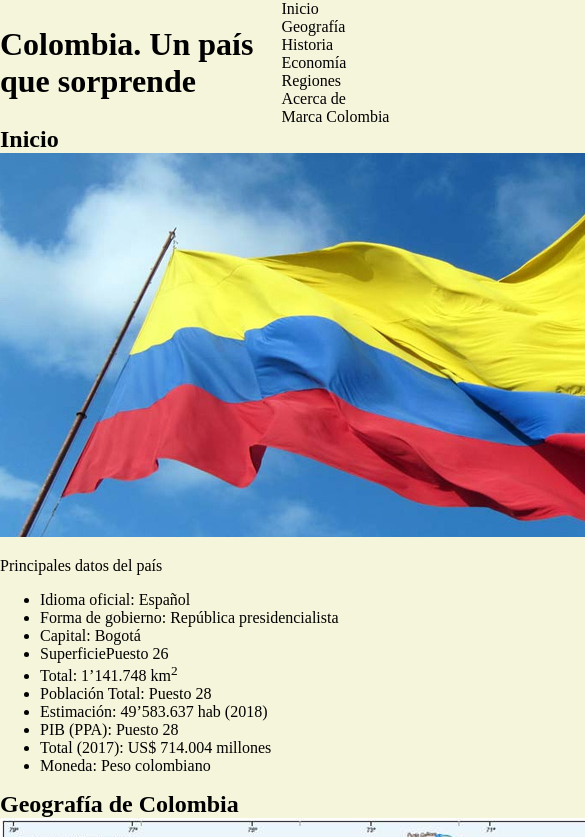
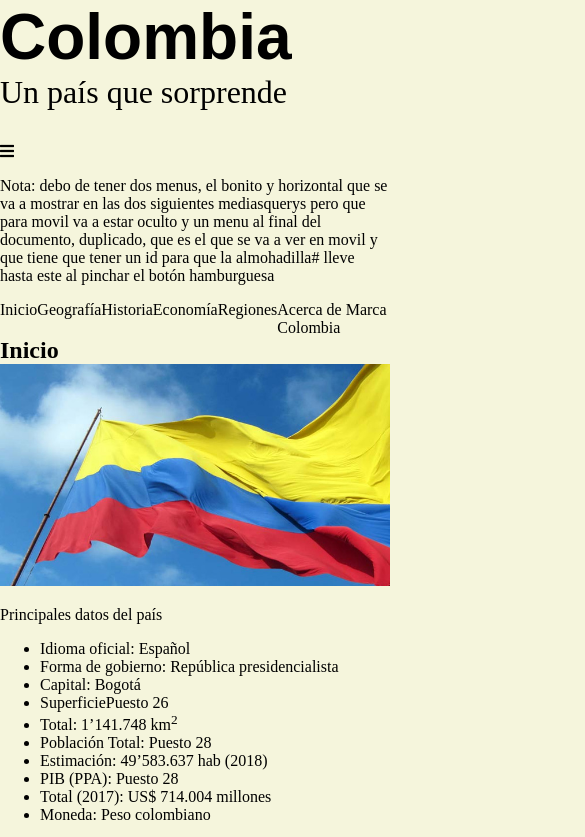
Before and after one commit to DiegoLopezSuarez/Modulo1WEB_CSS, a website: page proyecto_Colombia/proyecto.html in a window 390 px wide. Shown: the top 837 px of the page, 585 px wide, since content can reach past the window. Drawn offline with Linux system fonts and the light colour scheme; a web font is replaced by a local one.

Commit message:
metida hamburguesa menu y tamaños responsive

```diff
--- a/proyecto_Colombia/css/01b_styless_Colombia.css
+++ b/proyecto_Colombia/css/01b_styless_Colombia.css
@@ -14,14 +14,44 @@ body {
     background-color: beige;
 }
 
-header {
-    display: flex;
-    justify-content: space-between;
-    align-items: center;
+h1 {
+    display: block;
+    font-size: 4rem;
+    font-family: 'Encode Sans Condensed', sans-serif;
   }
+
+.subtitulo {
+    display: block;
+    font-size: 2rem;
+    margin-top: 0rem;
+    font-family: font-family: 'Roboto', sans-serif;
+  }
+
+/* enlace para meter las dos tipos de letras:
+<link href="https://fonts.googleapis.com/css?family=Encode+Sans+Condensed|Roboto" rel="stylesheet">
+
+y forma de colocarlas en CSS:
+font-family: 'Roboto', sans-serif;
+font-family: 'Encode Sans Condensed', sans-serif;
+
+
+PARA LA HAMBURGUESA
+
+enlace en head:
+
+<link rel="stylesheet" href="https://use.fontawesome.com/releases/v5.1.0/css/all.css">
+    <link rel="stylesheet" type="text/css" media="screen"
+
+forma de llamarlo desde CSS:
+<a href="#bottom-menu">
+<i class="fas fa-bars"></i></a>
+
+*/
+
 
 nav ul {
     list-style: none;
+    display:flex;
   }
 
   nav a {
@@ -29,11 +59,34 @@ nav ul {
     text-decoration: none;
   }
 
+  section {
+      min-height:  50vh;
+
+   }
+
+.main_wrapper
+{
+width: 95%;
+margin-left: auto;
+margin-right: auto;
+}
+
+img {
+width: 100%
+}
 
 
 
 
-/*
+/*  {}
+
+Mediaquery O: Mobile
+
+header {
+    display: flex;
+    justify-content: space-between;
+    align-items: center;
+  }
 header{
     width: 50%;
     float: left;
--- a/proyecto_Colombia/proyecto.html
+++ b/proyecto_Colombia/proyecto.html
@@ -9,6 +9,8 @@
     <meta name="keywords" content="Colombia, Geografía de Colombia, Historia de Colombia, Economía de Colombia,Regiones de Colombia">
     <meta name="author" content="Diego López Suárez">
     <meta name="generator"  content="VSC">
+    <link href="https://fonts.googleapis.com/css?family=Encode+Sans+Condensed|Roboto" rel="stylesheet">
+    <link rel="stylesheet" href="https://use.fontawesome.com/releases/v5.1.0/css/all.css">
     <link rel="stylesheet" type="text/css" media="screen" href="./css/01b_styless_Colombia.css">
     <link rel="shortcut icon" href="./assets/favicon.png" type="image/png">
 </head>
@@ -17,13 +19,17 @@
 
     <header id="inicio">
 
-        <h1>Colombia. Un país que sorprende</h1>
+        <h1>Colombia</h1>
+        <p class="subtitulo">Un país que sorprende</p>
 
         <nav>
 
-        <a class=" fas fa-bars" href="#bottom-menu"></a>
+        <a href="#bottom-menu"><i class="fas fa-bars"></i></a>
 
-        <ul>
+        <P>Nota: debo de tener dos menus, el bonito y horizontal que se va a mostrar en las dos siguientes mediasquerys pero que para movil va a estar oculto y un menu al final del documento, duplicado, que es el que se va a ver en movil y que tiene que tener un id para que la almohadilla# lleve hasta este al pinchar el botón hamburguesa</P>
+
+
+        <ul id="menuGrande">
                 <li>
                 <a href="./proyecto.html">Inicio</a>
                 </li>
```
